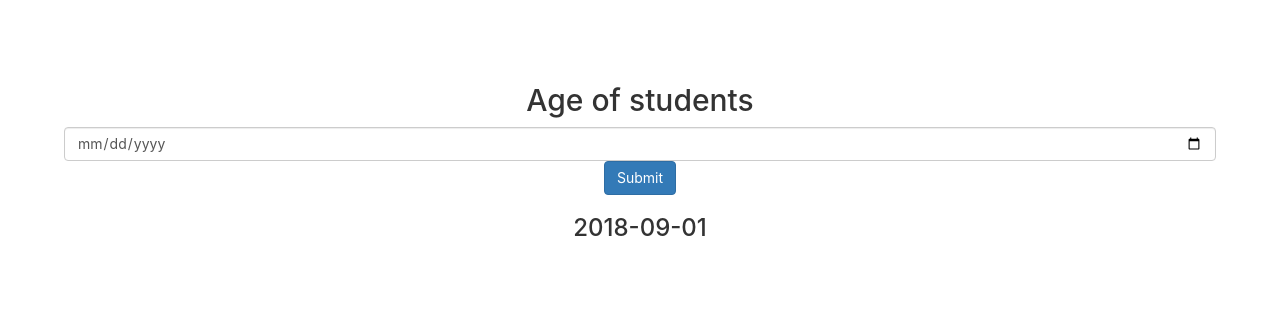
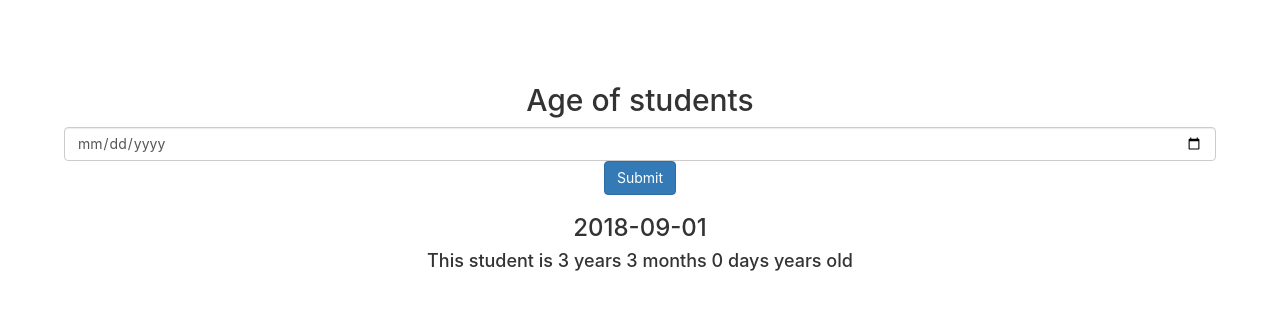
Before and after one commit to aswathyeg/react-js-agecalculator, a React (Create React App) app: page / in a window 1280 px wide. Shown: the top 310 px of the page. Built offline with nearby package versions, Linux system fonts and the light colour scheme.

Commit message:
calculated age

```diff
--- a/src/components/AgeStats.js
+++ b/src/components/AgeStats.js
@@ -1,9 +1,25 @@
 import React from "react";
 class AgeStats extends React.Component {
+    timeSince(date){
+        let today=new Date().getTime();
+        let otherDay=new Date(date).getTime();
+        let difference=Math.abs(today-otherDay);
+
+        let days=Math.floor(difference/(1000*3600*24))
+        let years=Math.floor(days/365)
+        days-=years*365;
+        let months=Math.floor(days/31);
+        days-=months*31;
+        return `${years} years ${months} months ${days} days`
+
+    }
     render() {
         return (
             <div>
                 <h3>{this.props.date}</h3>
+                <h4>
+                    This student is {this.timeSince(this.props.date)} years old
+                </h4>
             </div>
         )
     }
```
